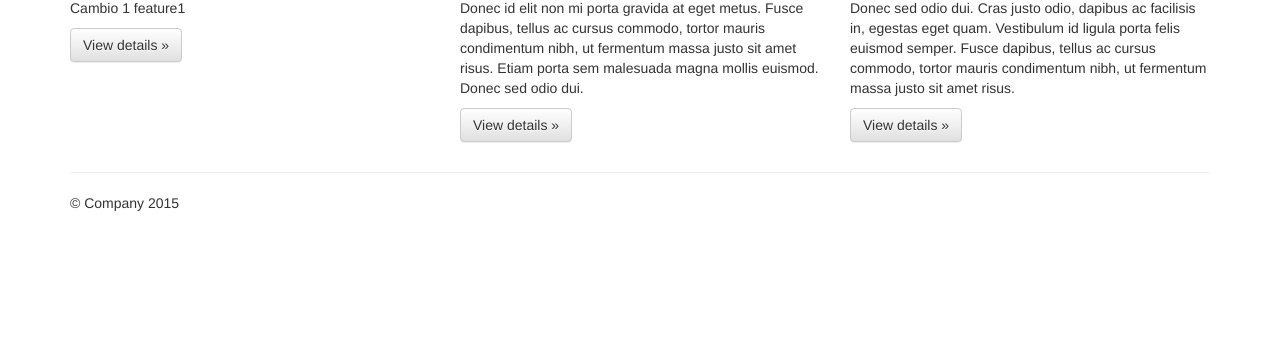
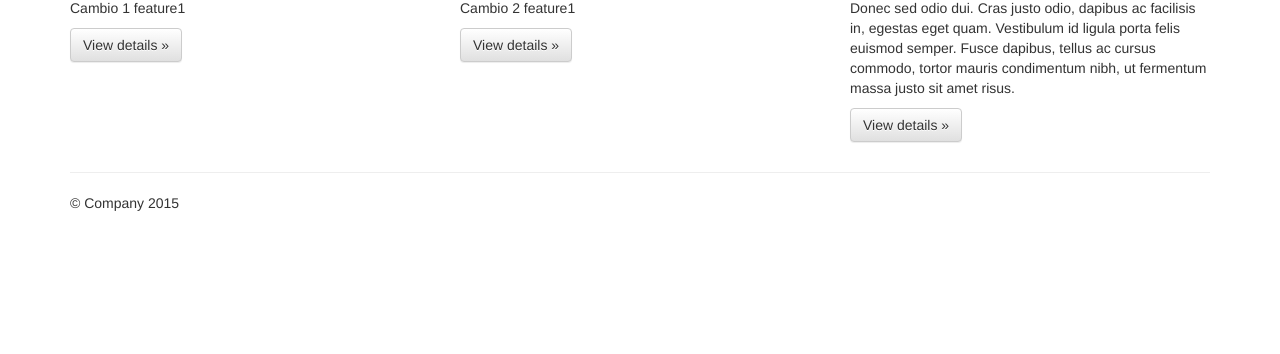
Before and after one commit to danufu/Trabajo2_daniel_nunez, a plain HTML site: page index.html in a window 1280 px wide. Shown: the part 446-800 px from the top of the page. Drawn offline with nearby package versions, Linux system fonts and the light colour scheme.

Commit message:
Se agrega cambio 2 f1

```diff
--- a/index.html
+++ b/index.html
@@ -71,7 +71,7 @@
         </div>
         <div class="col-md-4">
           <h2>Cambio 6</h2>
-          <p>Donec id elit non mi porta gravida at eget metus. Fusce dapibus, tellus ac cursus commodo, tortor mauris condimentum nibh, ut fermentum massa justo sit amet risus. Etiam porta sem malesuada magna mollis euismod. Donec sed odio dui. </p>
+          <p>Cambio 2 feature1 </p>
           <p><a class="btn btn-default" href="#" role="button">View details &raquo;</a></p>
        </div>
         <div class="col-md-4">
```
